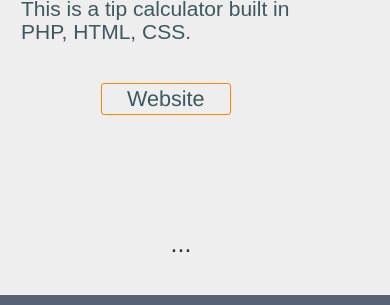
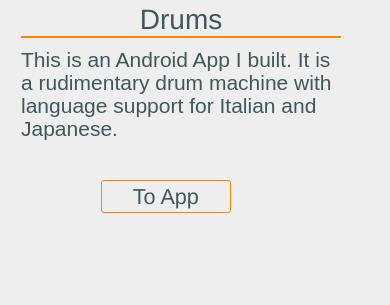
Before and after one commit to LeReiver/portfolio, a PHP site: page /projects.php in a window 390 px wide. Shown: the part 6001-6306 px from the top of the page. Run offline with PHP 8.4, Linux system fonts and the light colour scheme.

Commit message:
Added Android projects

```diff
--- a/projects.php
+++ b/projects.php
@@ -31,7 +31,7 @@
                     <div class="row" style="margin-bottom: 2em;">
                        <div class="col-md-6">
                            <div>
-                               <div class="project-icon"><a href="includes/images/buddhaBellies.png" id="buddha_bellies"
+                               <div class="project-icon"><a href="includes/images/buddha_bellies_lg.jpg" id="buddha_bellies"
                                     data-lightbox="vector" data-title="Buddha Bellies Noodle House"><img src="includes/img/buddhabellies_desktop.png" alt="Buddha Bellies Noodle House" title="Click To View"></a>
                                </div>
                            </div>
@@ -39,21 +39,21 @@
                            <p id="skills">This is my first website I built. Hand-Rolled HTML5 and CSS3. It is for a faux restaurant.</p>
                            <table class="button_table">
                                <tr>
-                                   <td><h4><a href="/../web/buddha_bellies" target="_blank"><button id="_button" >Website</button></a></h4></td>
+                                   <td><h4><a href="/../web/buddha_bellies" target="_blank"><button id="_button" >To Website</button></a></h4></td>
                                </tr>
                            </table>
                        </div>
                        <div class="col-md-6">
                             <div>
-                                <div class="project-icon"><a href="includes/images/well_fed.jpg" id="well_fed"
+                                <div class="project-icon"><a href="includes/images/well_fed_lg.jpg" id="well_fed"
                                     data-lightbox="vector" data-title="Well Fed Adventures"><img src="includes/img/wellfed_desktop.png" alt="Well Fed Adventures" title="Click To View"></a>
                                 </div>
                             </div>
                             <h5 class="orange-underline">Well Fed Adventures</h5>
-                            <p id="skills">This is the second website I built. I t was created in Dreamweaver. It is a website about a ficticious culinary travel company.</p>
+                            <p id="skills">This is the second website I built. It was created in Dreamweaver. It is a website about a ficticious culinary travel company.</p>
                            <table class="button_table">
                                <tr>
-                                   <td><h4><a href="/../web/well_fed" target="_blank"><button id="_button" >Website</button></a></h4></td>
+                                   <td><h4><a href="/../web/well_fed" target="_blank"><button id="_button" > To Website</button></a></h4></td>
                                </tr>
                            </table>
                        </div>
@@ -61,7 +61,7 @@
                     <div class="row" style="margin-bottom: 4em;">
                         <div class="col-md-6">
                             <div>
-                                <div class="project-icon"><a href="includes/images/kitchen_commons.jpg" id="kitchen_commons"
+                                <div class="project-icon"><a href="includes/images/kitchen_commons_lg.jpg" id="kitchen_commons"
                                    data-lightbox="vector" data-title="Kitchen Commons"><img src="includes/img/kitchen_commons_desktop.png" alt="Kitchen Commons" title="Click To View"></a>
                                 </div>
                             </div>
@@ -70,21 +70,21 @@
                             styling on a WordPress theme. Kitchen Commons is a local non-profit organization.</p>
                             <table class="button_table">
                                 <tr>
-                                    <td><h4><a href="https://kitchencommons.net/" target="_blank"><button id="_button" >Website</button></a></h4></td>
+                                    <td><h4><a href="https://kitchencommons.net/" target="_blank"><button id="_button" >To Website</button></a></h4></td>
                                 </tr>
                             </table>
                         </div>
                         <div class="col-md-6">
                             <div>
-                                <div class="project-icon"><a href="includes/images/tip_calculator.jpg" id="tip_calculator"
-                                    data-lightbox="vector" data-title="A Tip Calculator"><img src="includes/img/tip_calculator_desktop.png" alt="Tip Calculator" title="Click To View"></a>
+                                <div class="project-icon"><a href="includes/images/dual_purpose_lg.jpg" id="dual_purpose"
+                                                             data-lightbox="vector" data-title="Dual Purpose Motorcycles"><img src="includes/img/dual_purpose_desktop.png" alt="Dual Purpose Motorcycles" title="Click To View"></a>
                                 </div>
                             </div>
-                            <h5 class="orange-underline">A Tip Calculator</h5>
-                            <p id="skills">This is a tip calculator built in PHP, HTML, CSS.</p>
+                            <h5 class="orange-underline">Dual Purpose Motorcycles</h5>
+                            <p id="skills">This is my first website I built. Hand-Rolled HTML5 and CSS3. It is for a faux restaurant.</p>
                             <table class="button_table">
                                 <tr>
-                                    <td><h4><a href="/../php/tip_calculator" target="_blank"><button id="_button" >Website</button></a></h4></td>
+                                    <td><h4><a href="/../web/dual_purpose/" target="_blank"><button id="_button" >To Website</button></a></h4></td>
                                 </tr>
                             </table>
                         </div>
@@ -92,21 +92,21 @@
                     <div class="row" style="margin-bottom: 2em;">
                         <div class="col-md-6">
                             <div>
-                                <div class="project-icon"><a href="includes/images/buddhaBellies.png" id="dual_purpose"
-                                                             data-lightbox="vector" data-title="Dual Purpose Motorcycles"><img src="includes/img/dual_purpose_desktop.png" alt="Dual Purpose Motorcycles" title="Click To View"></a>
+                                <div class="project-icon"><a href="includes/images/graphics_lg.jpg" id="graphics"
+                                                             data-lightbox="vector" data-title="Graphics for Multimedia"><img src="includes/img/graphics_desktop.png" alt="Graphics for Multimedia" title="Click To View"></a>
                                 </div>
                             </div>
-                            <h5 class="orange-underline">Dual Purpose Motorcycles</h5>
-                            <p id="skills">This is my first website I built. Hand-Rolled HTML5 and CSS3. It is for a faux restaurant.</p>
+                            <h5 class="orange-underline">Graphics for Multimedia</h5>
+                            <p id="skills">This is a tip calculator built in PHP, HTML, CSS.</p>
                             <table class="button_table">
                                 <tr>
-                                    <td><h4><a href="/../web/dual_purpose/" target="_blank"><button id="_button" >Website</button></a></h4></td>
+                                    <td><h4><a href="/../web/graphics/" target="_blank"><button id="_button" >To Website</button></a></h4></td>
                                 </tr>
                             </table>
                         </div>
                         <div class="col-md-6">
                             <div>
-                                <div class="project-icon"><a href="includes/images/well_fed.jpg" id="sushi_animate"
+                                <div class="project-icon"><a href="includes/images/sushi_animate_lg.jpg" id="sushi_animate"
                                                              data-lightbox="vector" data-title="Animated Sushi"><img src="includes/img/sushi_animate_desktop.png" alt="Animated Sushi" title="Click To View"></a>
                                 </div>
                             </div>
@@ -114,7 +114,7 @@
                             <p id="skills">This is the second website I built. I t was created in Dreamweaver. It is a website about a ficticious culinary travel company.</p>
                             <table class="button_table">
                                 <tr>
-                                    <td><h4><a href="/../web/sushi_animate/" target="_blank"><button id="_button" >Website</button></a></h4></td>
+                                    <td><h4><a href="/../web/sushi_animate/" target="_blank"><button id="_button" >To Website</button></a></h4></td>
                                 </tr>
                             </table>
                         </div>
@@ -122,7 +122,7 @@
                     <div class="row" style="margin-bottom: 4em;">
                         <div class="col-md-6">
                             <div>
-                                <div class="project-icon"><a href="includes/images/kitchen_commons.jpg" id="volume_converter"
+                                <div class="project-icon"><a href="includes/images/volume_converter_lg.jpg" id="volume_converter"
                                                              data-lightbox="vector" data-title="Cooking Volume Converter"><img src="includes/img/volume_converter_desktop.png" alt="Cooking Volume Converter" title="Click To View"></a>
                                 </div>
                             </div>
@@ -131,51 +131,21 @@
                                 styling on a WordPress theme. Kitchen Commons is a local non-profit organization.</p>
                             <table class="button_table">
                                 <tr>
-                                    <td><h4><a href="/../php/volume_converter/" target="_blank"><button id="_button" >Website</button></a></h4></td>
+                                    <td><h4><a href="/../php/volume_converter/" target="_blank"><button id="_button" >To Website</button></a></h4></td>
                                 </tr>
                             </table>
                         </div>
                         <div class="col-md-6">
                             <div>
-                                <div class="project-icon"><a href="includes/images/tip_calculator.jpg" id="graphics"
-                                                             data-lightbox="vector" data-title="Graphics for Multimedia"><img src="includes/img/graphics_desktop.png" alt="Graphics for Multimedia" title="Click To View"></a>
+                                <div class="project-icon"><a href="includes/images/tip_calculator_lg.jpg" id="tip_calculator"
+                                                             data-lightbox="vector" data-title="A Tip Calculator"><img src="includes/img/tip_calculator_desktop.png" alt="Tip Calculator" title="Click To View"></a>
                                 </div>
                             </div>
-                            <h5 class="orange-underline">Graphics for Multimedia</h5>
+                            <h5 class="orange-underline">A Tip Calculator</h5>
                             <p id="skills">This is a tip calculator built in PHP, HTML, CSS.</p>
                             <table class="button_table">
                                 <tr>
-                                    <td><h4><a href="/../web/graphics/" target="_blank"><button id="_button" >Website</button></a></h4></td>
-                                </tr>
-                            </table>
-                        </div>
-                    </div>
-                    <div class="row" style="margin-bottom: 2em;">
-                        <div class="col-md-6">
-                            <div>
-                                <div class="project-icon"><a href="includes/images/buddhaBellies.png" id="planets"
-                                                             data-lightbox="vector" data-title="A Comparison of Planets"><img src="includes/img/planets_desktop.png" alt="A Comparison of Planets" title="Click To View"></a>
-                                </div>
-                            </div>
-                            <h5 class="orange-underline">A Comparison of Planets</h5>
-                            <p id="skills">This is my first website I built. Hand-Rolled HTML5 and CSS3. It is for a faux restaurant.</p>
-                            <table class="button_table">
-                                <tr>
-                                    <td><h4><a href="/../web/planets/" target="_blank"><button id="_button" >Website</button></a></h4></td>
-                                </tr>
-                            </table>
-                        </div>
-                        <div class="col-md-6">
-                            <div>
-                                <div class="project-icon"><a href="includes/images/well_fed.jpg" id="proteins"
-                                                             data-lightbox="vector" data-title="Proteins In Europe"><img src="includes/img/proteins_desktop.png" alt="Proteins In Europe" title="Click To View"></a>
-                                </div>
-                            </div>
-                            <h5 class="orange-underline">Proteins In Europe</h5>
-                            <p id="skills">This is the second website I built. I t was created in Dreamweaver. It is a website about a ficticious culinary travel company.</p>
-                            <table class="button_table">
-                                <tr>
-                                    <td><h4><a href="/../web/proteins/" target="_blank"><button id="_button" >Website</button></a></h4></td>
+                                    <td><h4><a href="/../php/tip_calculator" target="_blank"><button id="_button" >To Website</button></a></h4></td>
                                 </tr>
                             </table>
                         </div>
@@ -183,7 +153,7 @@
                     <div class="row" style="margin-bottom: 4em;">
                         <div class="col-md-6">
                             <div>
-                                <div class="project-icon"><a href="includes/images/kitchen_commons.jpg" id="shopping_cart"
+                                <div class="project-icon"><a href="includes/images/cart_lg.jpg" id="shopping_cart"
                                                              data-lightbox="vector" data-title="Shopping Cart"><img src="includes/img/shopping_cart_desktop.png" alt="Shopping Cart" title="Click To View"></a>
                                 </div>
                             </div>
@@ -192,24 +162,87 @@
                                 styling on a WordPress theme. Kitchen Commons is a local non-profit organization.</p>
                             <table class="button_table">
                                 <tr>
-                                    <td><h4><a href="/../web/shopping_cart/" target="_blank"><button id="_button" >Website</button></a></h4></td>
+                                    <td><h4><a href="/../php/cart/" target="_blank"><button id="_button" >To Website</button></a></h4></td>
+                                </tr>
+                            </table>
+                        </div>
+
+                        <div class="col-md-6">
+                            <div>
+                                <div class="project-icon"><a href="includes/images/proteins_lg.jpg" id="proteins"
+                                                             data-lightbox="vector" data-title="Proteins In Europe"><img src="includes/img/proteins_desktop.png" alt="Proteins In Europe" title="Click To View"></a>
+                                </div>
+                            </div>
+                            <h5 class="orange-underline">Proteins In Europe</h5>
+                            <p id="skills">This is the second website I built. I t was created in Dreamweaver. It is a website about a ficticious culinary travel company.</p>
+                            <table class="button_table">
+                                <tr>
+                                    <td><h4><a href="/../php/proteins/" target="_blank"><button id="_button" >To Website</button></a></h4></td>
+                                </tr>
+                            </table>
+                        </div>
+                    </div>
+                    <div class="row" style="margin-bottom: 4em;">
+                        <div class="col-md-6">
+                            <div>
+                                <div class="project-icon"><a href="includes/images/pigLatin_phone.png" id="volume_converter"
+                                                             data-lightbox="vector" data-title="Pig Latin Name Converter"><img src="includes/img/pigLatin_phone.png"  style="height: 200px; margin-top: 50px;" alt="Pig Latin Name Converter" title="Click To View"></a>
+                                </div>
+                            </div>
+                            <h5 class="orange-underline">Pig Latin Name Converter</h5>
+                            <p id="skills">This is the first Android App I built. It will convert a persons name into Pig Latin using sting manipulations.</p>
+                            <table class="button_table">
+                                <tr>
+                                    <td><h4><a  target=""><button id="_button" >To App</button></a></h4></td>
                                 </tr>
                             </table>
                         </div>
                         <div class="col-md-6">
                             <div>
-                                <div class="project-icon"><a href="includes/images/tip_calculator.jpg" id="tip_calculator"
-                                                             data-lightbox="vector" data-title="A Tip Calculator"><img src="includes/img/planets_desktop.png" alt="Tip Calculator" title="Click To View"></a>
+                                <div class="project-icon"><a href="includes/images/drums_phone_tablet2.png" id="drums"
+                                                             data-lightbox="vector" data-title="Drums"><img src="includes/img/drums.png" alt="Drums" title="Click To View"></a>
                                 </div>
                             </div>
-                            <h5 class="orange-underline">A Tip Calculator</h5>
-                            <p id="skills">This is a tip calculator built in PHP, HTML, CSS.</p>
+                            <h5 class="orange-underline">Drums</h5>
+                            <p id="skills">This is an Android App I built. It is a rudimentary drum machine with language support for Italian and Japanese.</p>
                             <table class="button_table">
                                 <tr>
-                                    <td><h4><a href="/../php/tip_calculator" target="_blank"><button id="_button" >Website</button></a></h4></td>
+                                    <td><h4><a target=""><button id="_button" >To App</button></a></h4></td>
                                 </tr>
                             </table>
                         </div>
+                    </div>
+                    <div class="row" style="margin-bottom: 4em;">
+                        <div class="col-md-6">
+                            <div>
+                                <div class="project-icon"><a href="includes/images/drumsFragment_phone_tablet2.png" id="drums_fragment"
+                                                             data-lightbox="vector" data-title="Drums Fragmented"><img src="includes/img/drumsFragment.png" alt="Drums Fragment" title="Click To View"></a>
+                                </div>
+                            </div>
+                            <h5 class="orange-underline">Fragmented Drums</h5>
+                            <p id="skills">This an Android App. Same as Drums, but designed with using Fragments.</p>
+                            <table class="button_table">
+                                <tr>
+                                    <td><h4><a  target=""><button id="_button" >To App</button></a></h4></td>
+                                </tr>
+                            </table>
+                        </div>
+
+                        <div class="col-md-6">
+                            <div>
+                                <div class="project-icon"><a href="includes/images/dataview_phone_tablet.png" id="data_view"
+                                                             data-lightbox="vector" data-title="Data View"><img src="includes/img/dataview.png"  alt="Tip Calculator" title="Click To View"></a>
+                                </div>
+                            </div>
+                            <h5 class="orange-underline">Dataview</h5>
+                            <p id="skills">This is an Android App that was a class assignment. The app connects with a secure database and outputs a data table.</p>
+                            <table class="button_table">
+                                <tr>
+                                    <td><h4><a target=""><button id="_button" >To App</button></a></h4></td>
+                                </tr>
+                            </table>
+                        </div>
+
                     </div>
 
 
@@ -217,13 +250,26 @@
                     <div class="col-md-12">
                         <h1>&nbsp;</h1>
                         <h1>&nbsp;</h1>
-                        <h1>&nbsp;</h1>
-
-                        <h2>...</h2>
                     </div>
                 </div>
 
 
+
+                <!-- <div class="row" style="margin-bottom: 2em;">
+                    <div class="col-md-6">
+                        <div>
+                            <div class="project-icon"><a href="includes/images/planets_lg.jpg" id="planets"
+                                                         data-lightbox="vector" data-title="A Comparison of Planets"><img src="includes/img/planets_desktop.png" alt="A Comparison of Planets" title="Click To View"></a>
+                            </div>
+                        </div>
+                        <h5 class="orange-underline">A Comparison of Planets</h5>
+                        <p id="skills">This is my first website I built. Hand-Rolled HTML5 and CSS3. It is for a faux restaurant.</p>
+                        <table class="button_table">
+                            <tr>
+                                <td><h4><a href="/../web/planets/" target="_blank"><button id="_button" >To Website</button></a></h4></td>
+                            </tr>
+                        </table>
+                    </div> -->
 
 <!---->
 <!--            <div class="row"></div>-->
```
